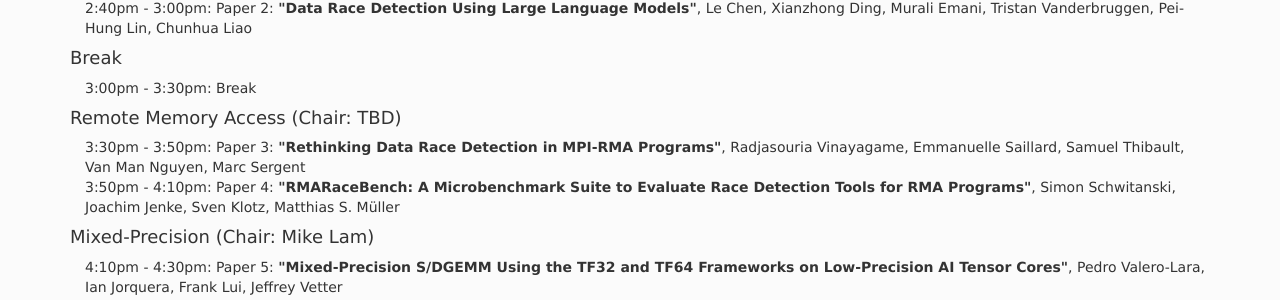
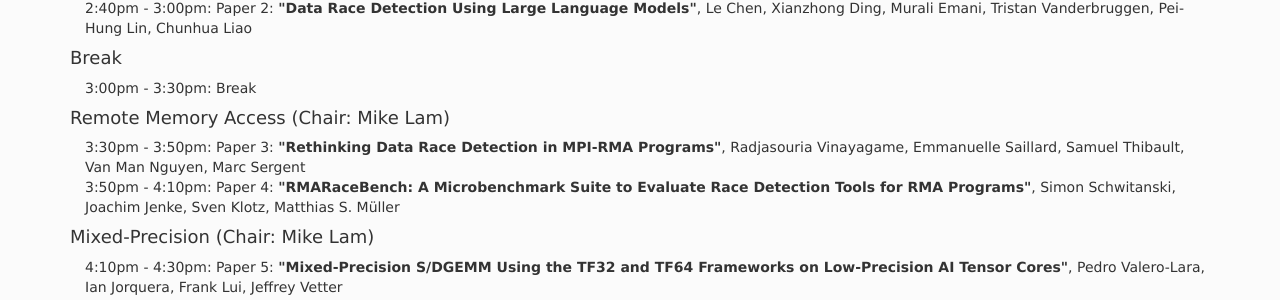
Before and after one commit to correctness-workshop/2023, a Jekyll site: the page built from index.md, in a window 1280 px wide and 900 px high, scrolled down 3123 px. Shown: the part 153-453 px from the top of the window. Built offline with Jekyll 4.4.1, drawn with Linux system fonts in a browser that asks for light colours; nearby versions of some CDN libraries; the list of posts is cut into pages by our own code.

Commit message:
Update index.md

```diff
--- a/index.md
+++ b/index.md
@@ -166,7 +166,7 @@ All time zones are AOE.
 <tr><td width="15">  </td> <td> 3:00pm - 3:30pm:  Break </td> </tr>
 </table>
 
-#### Remote Memory Access (Chair: TBD)
+#### Remote Memory Access (Chair: Mike Lam)
 <table>
 <tr><td width="15">  </td> <td>3:30pm - 3:50pm:  Paper 3: <b>"Rethinking Data Race Detection in MPI-RMA Programs"</b>, Radjasouria Vinayagame, Emmanuelle Saillard, Samuel Thibault, Van Man Nguyen, Marc Sergent </td> </tr>
 
```
